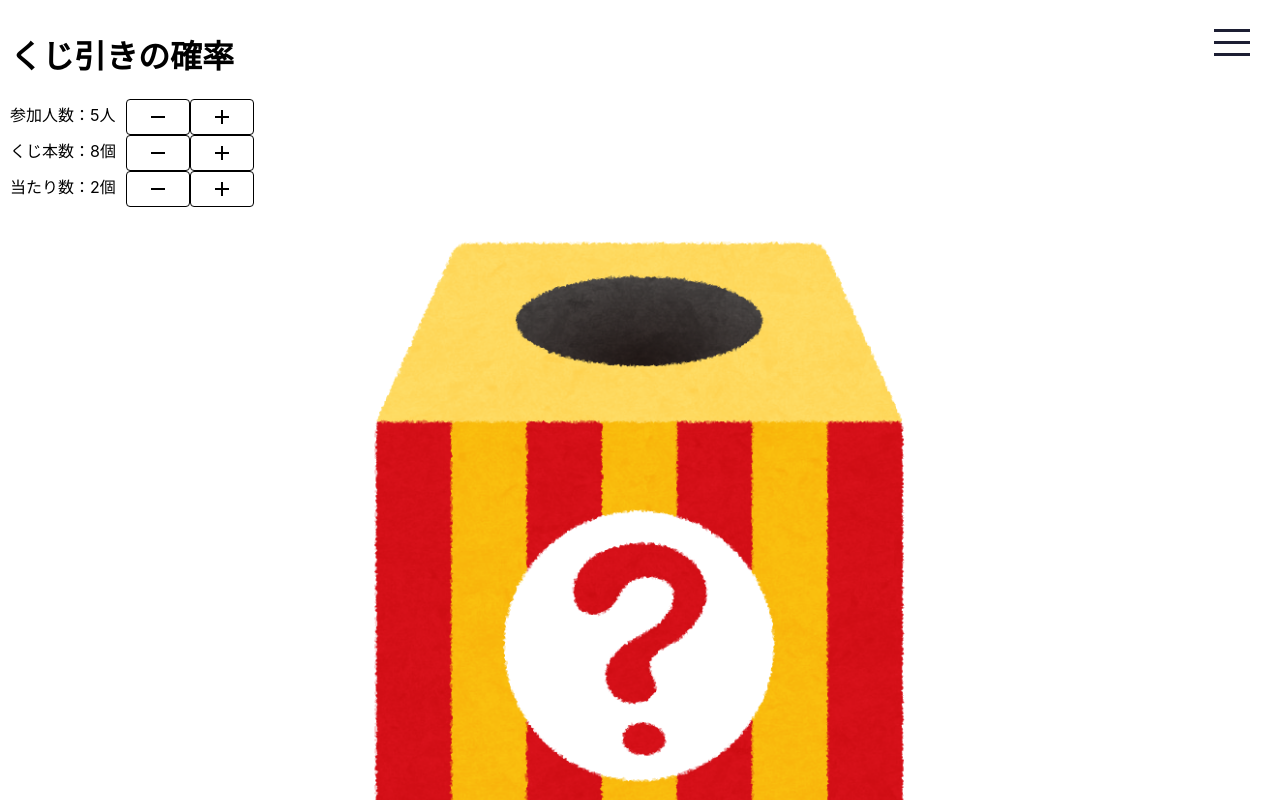
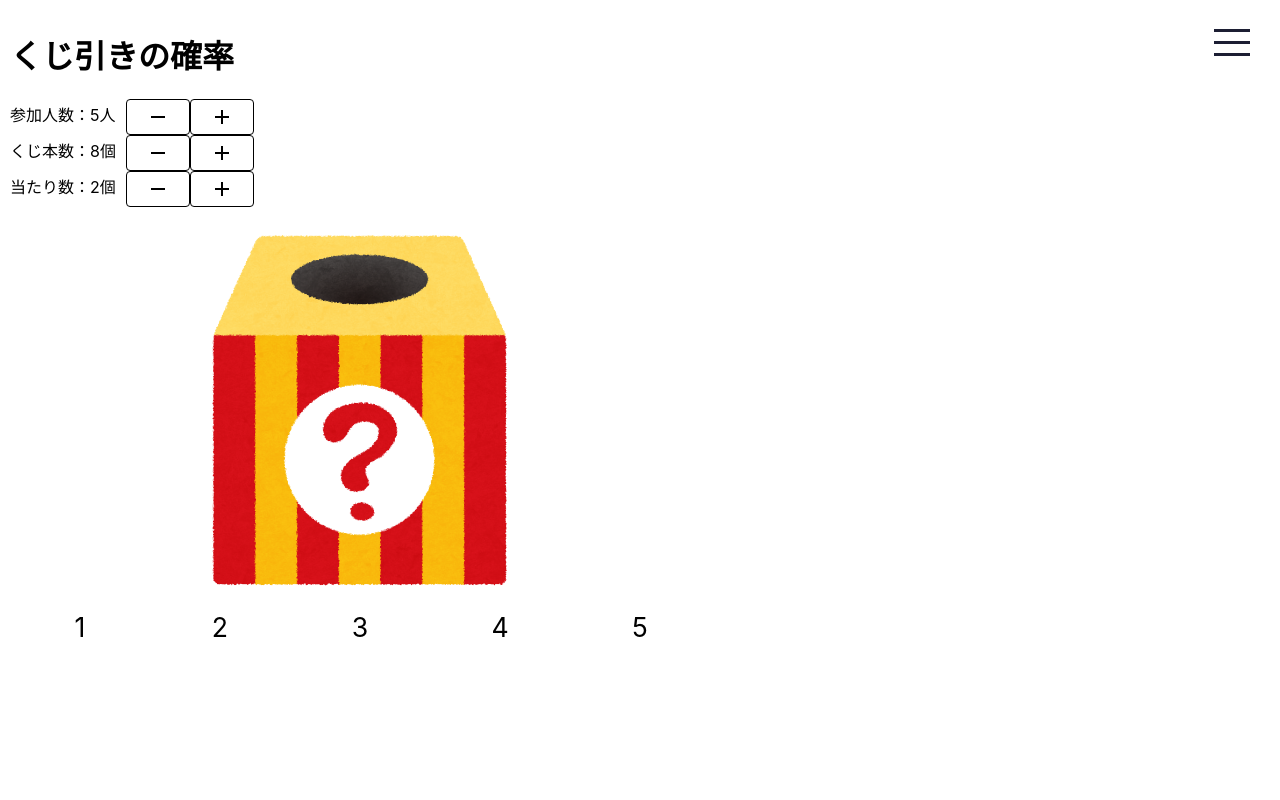
Before and after one commit to mynkit/probability-experiment, a React (Create React App) app: page /lottery in a window 1280 px wide. Shown: the top 800 px of the page. Built offline with nearby package versions, Linux system fonts and the light colour scheme.

Commit message:
スタイル調整

```diff
--- a/src/components/Lottery.tsx
+++ b/src/components/Lottery.tsx
@@ -162,7 +162,7 @@ const Lottery = () => {
         </Button>
       </div>
       <div style={{paddingTop: '20px'}}/>
-      <Grid container alignItems='center' justifyContent='center' style={{position: 'relative'}}>
+      <Grid container alignItems='center' justifyContent='center' style={{position: 'relative', maxWidth: '100%', width: '700px'}}>
         <img id='kuji' src='/lotteries/kujibiki_box.png' width='50%' style={{cursor: 'pointer'}} onClick={()=>{kujibikiClick()}}/>
         {currentPersonNum===personCount+1 ? (
           <p style={{
@@ -179,7 +179,7 @@ const Lottery = () => {
 
       </Grid>
       <div style={{padding: '5px'}}/>
-      <Grid container maxWidth='100%' width='1000px' alignItems='flex-start' justifyContent='center' style={{textAlign: 'center'}}>
+      <Grid container maxWidth='100%' width='1000px' alignItems='flex-start' justifyContent='center' style={{textAlign: 'center', maxWidth: '100%', width: '700px'}}>
         {persons.map((person) => {
           return (
             <Grid key={person} item xs={persons.length <= 12 ? (12. / persons.length) : persons.length > 24 ? 0.9 : 1} style={{position: 'relative', minHeight: '250px'}}>
```
